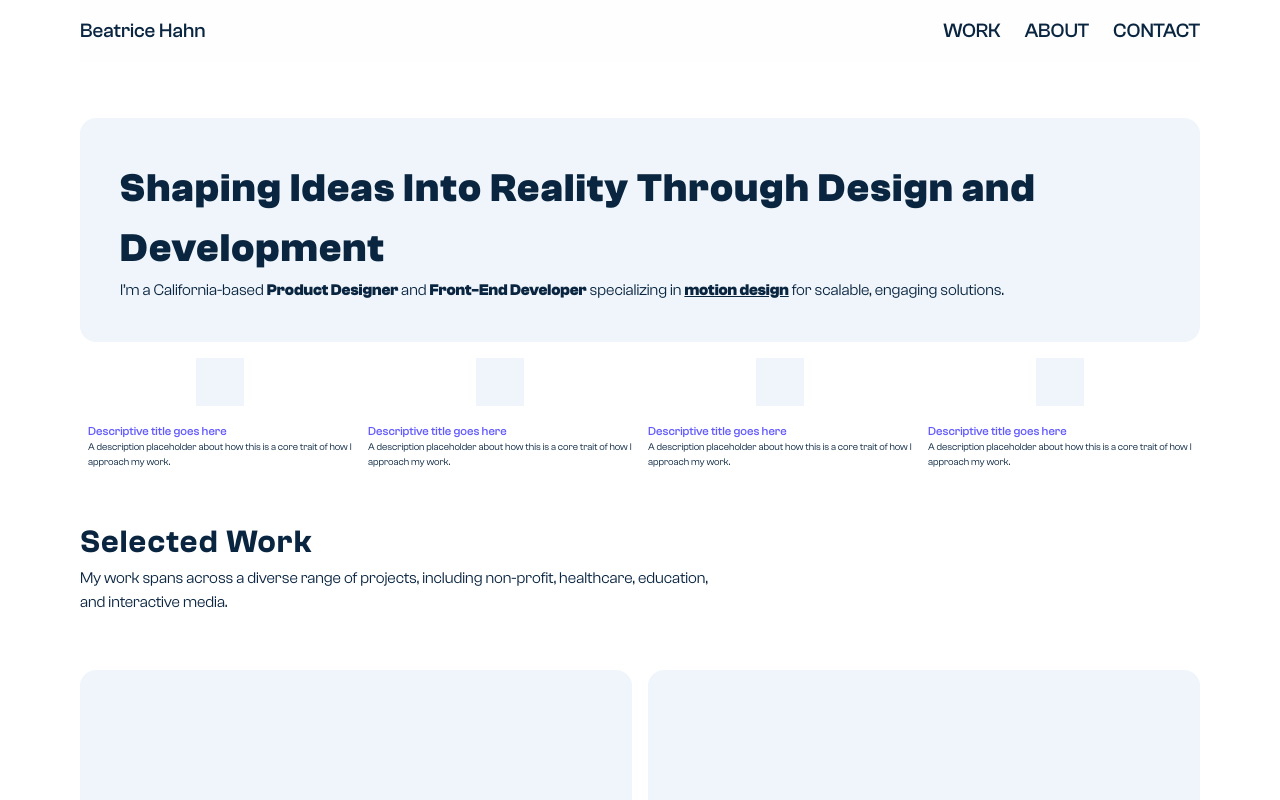
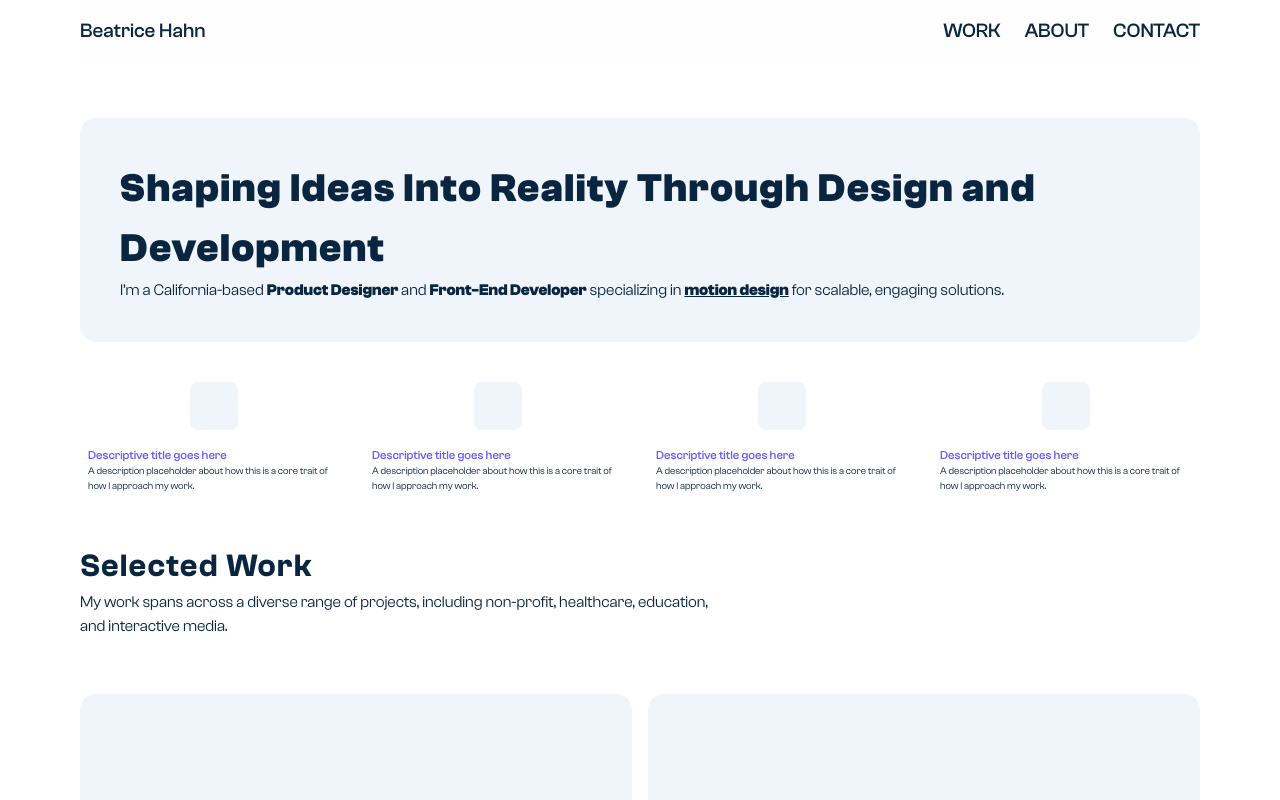
Before and after one commit to beatricehahn/nextjs-portfolio, a Next.js app: page / in a window 1280 px wide. Shown: the top 800 px of the page. Built offline with nearby package versions, Linux system fonts and the light colour scheme.

Commit message:
Update intro card grid layout

```diff
--- a/components/atoms/IntroCard.tsx
+++ b/components/atoms/IntroCard.tsx
@@ -1,7 +1,7 @@
 export const IntroCard = () => {
   return (
     <div className="flex flex-col p-[8px] items-center">
-        <div className="bg-blue-100 w-[48px] h-[48px] mb-4"></div>
+        <div className="bg-blue-100 w-[48px] h-[48px] mb-4 rounded-[8px]"></div>
         <div>
           <h6 className="text-left text-purple-bright">Descriptive title goes here</h6>
           <p className="text-left text-[10px]">A description placeholder about how this is a core trait of how I approach my work.</p>
--- a/components/molecules/IntroCards.tsx
+++ b/components/molecules/IntroCards.tsx
@@ -2,7 +2,7 @@ import { IntroCard } from "../atoms/IntroCard"
 
 const IntroCards = () => {
   return (
-    <div className="flex">
+    <div className="grid grid-cols-2 md:grid-cols-4 md:gap-4 mt-[24px]">
       <IntroCard />
       <IntroCard />
       <IntroCard />
```
